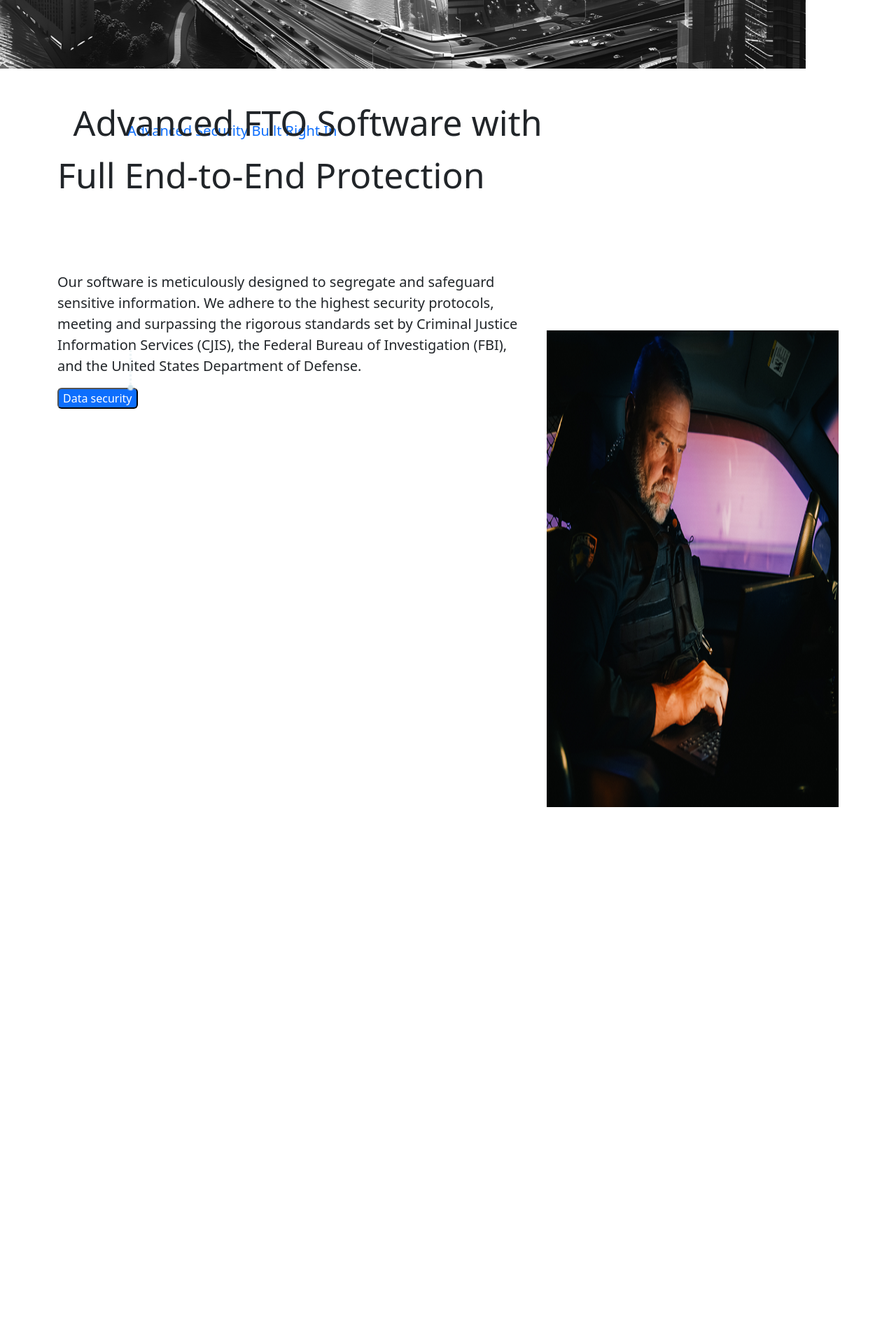
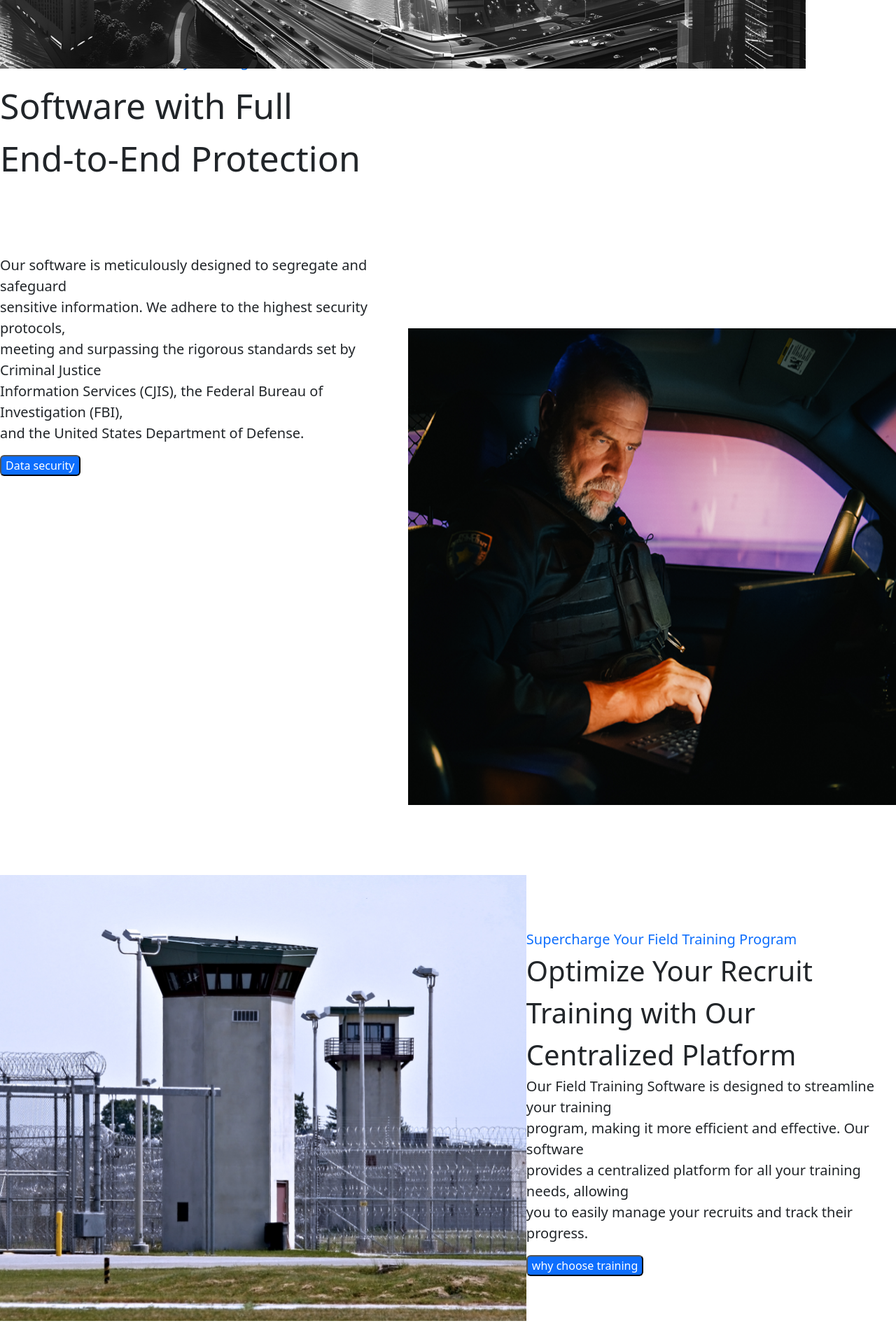
Before and after one commit to SauG-18101993/trackwire, a plain HTML site: page index.html in a window 1280 px wide. Shown: the part 2321-4221 px from the top of the page at 70% size. Before the commit the page ends 3474 px from the top, so only its background shows below. Drawn offline with nearby package versions, Linux system fonts and the light colour scheme.

Commit message:
fourth commit

```diff
--- a/css/style.css
+++ b/css/style.css
@@ -179,15 +179,16 @@
 .img_16{
     width:785px;
     height:681px;
-    margin-top:903px;
+    margin-top:900px;
 }
 .head_13{
-    margin-left:-382px;
-    margin-top:25px;
+    margin-left:-385px;
+    padding-top:25px;
+    margin-top:100px;
 }
 .head_12{
     margin-left:100px;
-    margin-top:50px;
+    margin-top:100px;
 }
 .para_7{
     margin-top:100px;
@@ -215,3 +216,12 @@
         margin-bottom: 20px;
     }
 }
+/* Super charge section starts */
+.img_17{
+    width:1140px;
+    height:650px;
+
+}
+.sec_10{
+    margin-top:100px;
+}
--- a/index.html
+++ b/index.html
@@ -112,7 +112,7 @@
                 <img src="./Images/Reporting stack.png" alt="Reporting stack" class="img-fluid img_12 position-relative">
                 <h10 class="head_10 fs-5 text-white position-relative">Reporting Stack</h10>
                 <p class="para_5 text-white position-relative fs-5">Lorem Ipsum is simply dummy text of<br>the printing and typesetting industry. Lorem Ipsum has been.</p>
-                <img src="./Images/Vector 36.png" alt="Vector 36" class="img-fluid img_13 position-relative">
+                <!-- <img src="./Images/Vector 36.png" alt="Vector 36" class="img-fluid img_13 position-relative"> -->
                 <!-- <img src="./Images/Frame.png" alt="Frame" class="img-fluid img_14 position-relative"> -->
                 <img src="./Images/Foundation stack.png" alt="Foundation stack" class="img-fluid img_15 position-relative">
                 <h11 class="head_11 fs-5 text-white position-relative">Workforce stack</h11>
@@ -123,12 +123,11 @@
        <!-- Explore section ends -->
         <!-- Advance security section starts -->
          <section class="advance_security">
-            <div class="container">
                 <div class="adv_main d-flex justify-content-between align-items-center">
                     <div class="left_ban">
                         <h12 class="head_12 fs-5 text-primary">Advanced Security Built Right In
                             </h12>
-                            <h13 class="head_13 fs-1">Advanced FTO Software with Full
+                            <h13 class="head_13 fs-1">Advanced FTO<br> Software with Full<br>
                                 End-to-End Protection
                                 </h13>
                                 <p class="para_7 fs-5 ">Our software is meticulously designed to segregate and safeguard<br> sensitive information. We adhere to the highest security protocols,<br> meeting and surpassing the rigorous standards set by Criminal Justice<br> Information Services (CJIS), the Federal Bureau of Investigation (FBI),<br> and the United States Department of Defense.</p>
@@ -137,8 +136,26 @@
                     <div class="right_ban">
                         <img src="./Images/Mask.png" alt="Adobe_stock section 2" class="img-fluid img_16">
                 </div>
+
+         </section>
+         <!-- Advance security section ends -->
+          <!-- super charge section starts -->
+           <section class="super_charge sec_10">
+            <div class="super charge_main d-flex justify-content-between align-items-center">
+                <div class="left_charge">
+                    <img src="./Images/tower.png" alt="tower" class="img-fluid img_17">
+                </div>
+                <div class="right_charge">
+                    <h14 class="head_14 fs-5 text-primary">Supercharge Your Field Training Program
+                    </h14>
+                    <h15 class="head fs-1">Optimize Your Recruit<br> Training with Our<br> Centralized Platform</h15>
+                    <p class="para_8 fs-5">Our Field Training Software is designed to streamline your training<br> program, making it more efficient and effective. Our software<br> provides a centralized platform for all your training needs, allowing<br> you to easily manage your recruits and track their progress.</p>
+                    <button class="btn_4 bg-primary text-white rounded-2">why choose training</button>
+                </div>
             </div>
-         </section>
+
+            </div>
+           </section>
     <script src="https://cdn.jsdelivr.net/npm/bootstrap@5.3.3/dist/js/bootstrap.bundle.min.js" integrity="sha384-YvpcrYf0tY3lHB60NNkmXc5s9fDVZLESaAA55NDzOxhy9GkcIdslK1eN7N6jIeHz" crossorigin="anonymous"></script>
   </body>
 </html>
```
Also changed, not shown: Images/tower.png (added).
